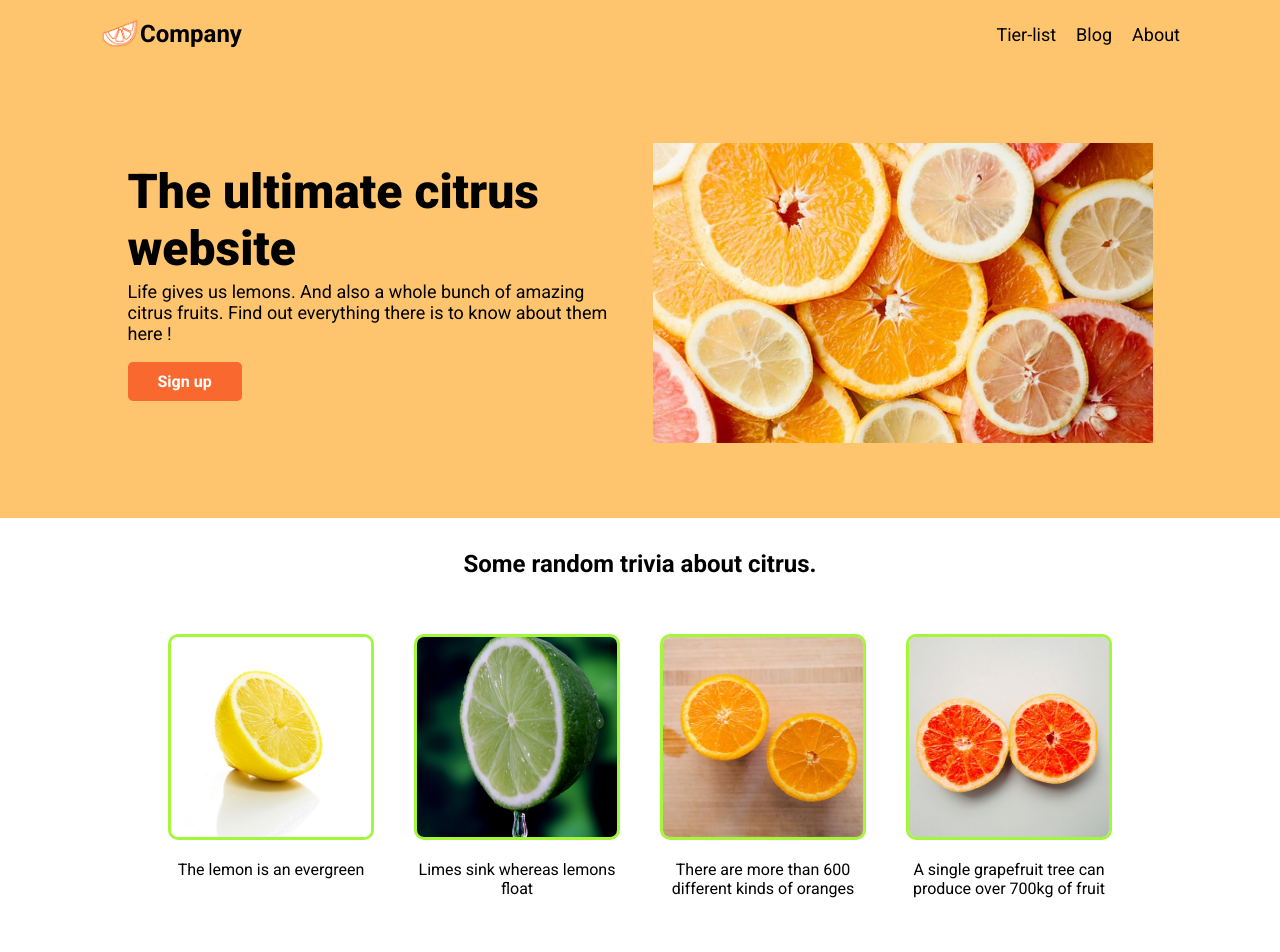
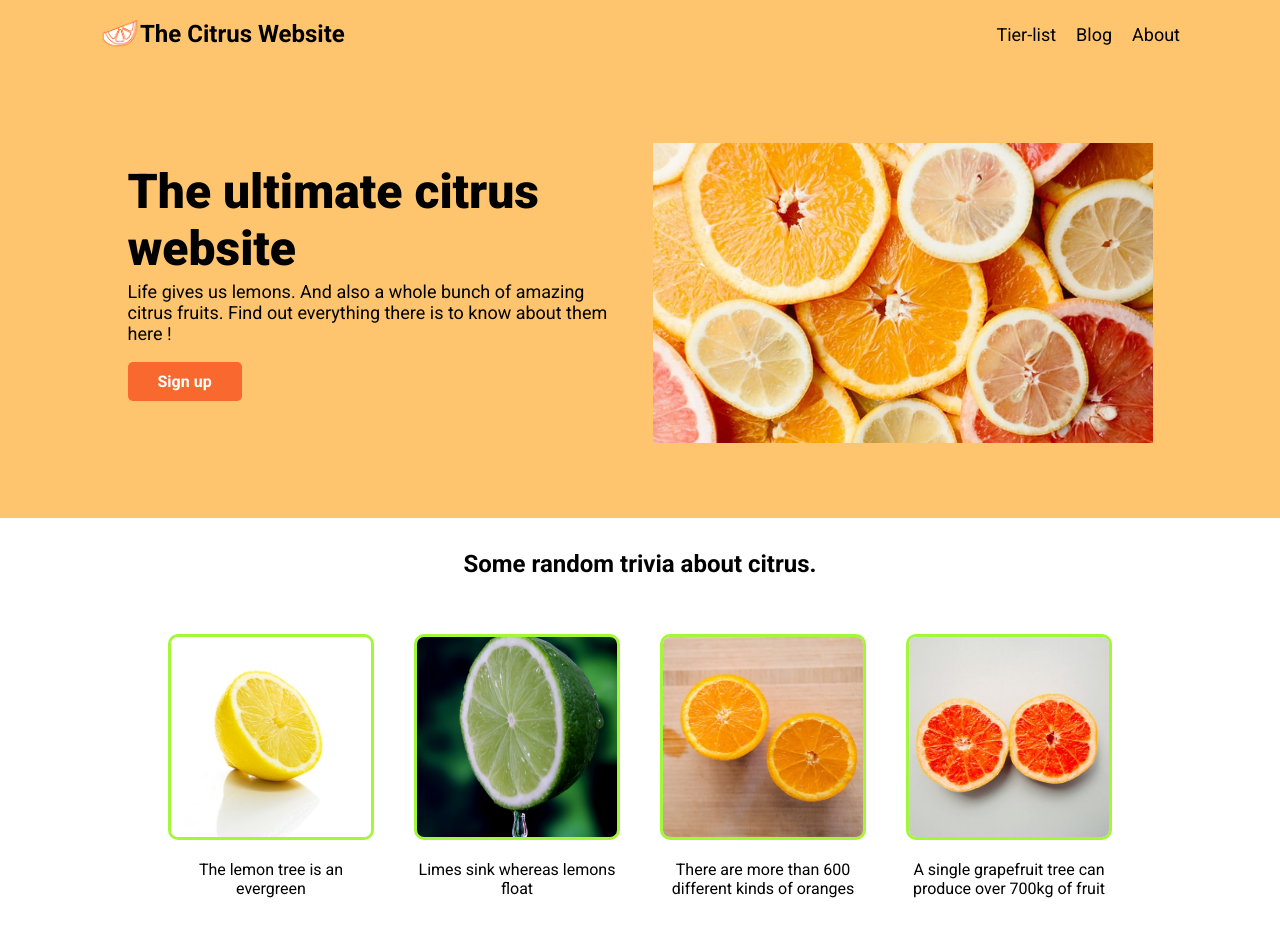
Before and after one commit to Zellrei/landing-page_1, a plain HTML site: page index.html in a window 1280 px wide. Shown: the top 952 px of the page. Drawn offline with Linux system fonts and the light colour scheme.

Commit message:
Update index.html

```diff
--- a/index.html
+++ b/index.html
@@ -2,7 +2,7 @@
 <html>
 	<head>
 		<meta charset="UTF-8">
-		<title>The Official Citrus Website</title>
+		<title>The Ultimate Citrus Website</title>
 		<link href="styles.css" rel="stylesheet">
 		<link rel="preconnect" href="https://fonts.googleapis.com">
 		<link rel="preconnect" href="https://fonts.gstatic.com" crossorigin>
@@ -14,7 +14,7 @@
 		<div class="header">
 			<div class="header-left">
 			<img src="images/logo.png" alt="logo" width="40px;">
-			<span>Company</span>
+			<span>The Citrus Website</span>
 			</div>
 
 			<div class="header-right">
@@ -40,7 +40,7 @@
 		<div class="content-random-trivia">
 			<h2>Some random trivia about citrus.</h2>
 			<ul class="content-random-trivia-list-container">
-				<li><img src="images/lemon.jpg" alt="Lemon"><div>The lemon is an evergreen</div></li>
+				<li><img src="images/lemon.jpg" alt="Lemon"><div>The lemon tree is an evergreen</div></li>
 				<li><img src="images/lime.jpg" alt="Lime"><div>Limes sink whereas lemons float</div></li>
 				<li><img src="images/orange.jpg" alt="Orange"><div>There are more than 600 different kinds of oranges</div></li>
 				<li><img src="images/pamp.jpg" alt="Grapefruit"><div>A single grapefruit tree can produce over 700kg of fruit</div></li>
```
